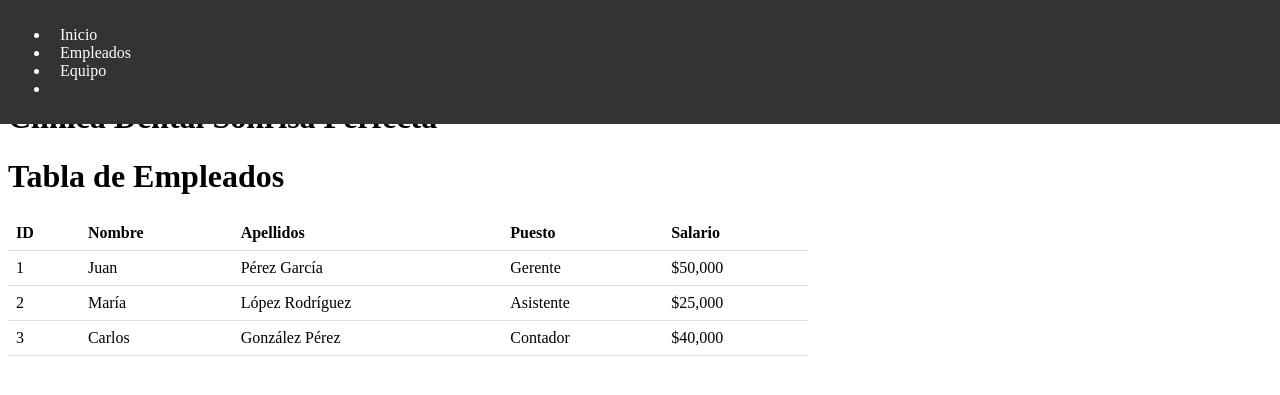
After one commit to Pablocce/proyecto_tfg, a Flask app: page /empleados in a window 1280 px wide. The commit adds this page. Shown: the top 395 px of the page. Run offline with Flask 2, Linux system fonts and the light colour scheme.

Commit message:
cambios hmtls

```diff
--- a/flask/project_master/app/app.py
+++ b/flask/project_master/app/app.py
@@ -12,6 +12,10 @@ def index():
 @app.route('/agenda')
 def agenda():
     return "<p> Diego tonto <p>"
+
+@app.route('/empleados')
+def empleados():
+    return render_template("empleados.html")
 
 @app.route('/pacientes')
 def servicios():
@@ -33,6 +37,6 @@ def pacientesCargarTabla():
 
 
 if __name__=='__main__':
-    app.run(debug =True, host='0.0.0.0', port=8000)
+    app.run(host='0.0.0.0', port=8000)
     #el atributo debug mode sirve para definir el tipo de depuración,
     #si es true podremos modificar el código sin reiniciar el script
--- a/flask/project_master/app/static/css/style.css
+++ b/flask/project_master/app/static/css/style.css
@@ -1,95 +1,25 @@
-/* Estilos para el encabezado */
-header {
-    background-color: #ffffff;
-    box-shadow: 0 2px 4px rgba(0, 0, 0, 0.1);
+/* Estilos de la barra de navegación */
+nav {
+  background-color: #333;
+  color: #fff;
   display: flex;
   justify-content: space-between;
-    padding: 10px 20px;
+  align-items: center;
+  padding: 10px;
   position: fixed;
   top: 0;
-    width: 100%;
+  left: 0;
+  right: 0;
   z-index: 1;
 }
-
-header h1 {
-    font-size: 24px;
+nav h1 {
   margin: 0;
 }
-
-header nav ul {
-    list-style: none;
-    margin: 0;
-    padding: 0;
+nav a {
+  color: #fff;
+  text-decoration: none;
+  margin-left: 10px;
 }
-
-header nav ul li {
-    display: inline-block;
+body {
+  padding-top: 70px; /* Ajuste para evitar que el contenido se solape con la barra */
 }
-
-  header nav ul li a {
-    color: #000;
-    font-size: 16px;
-    padding: 10px;
-    text-decoration: none;
-  }
-
-  header nav ul li a:hover {
-    background-color: #f2f2f2;
-  }
-
-  /* Estilos para el contenido principal */
-  main {
-    margin-top: 80px;
-  }
-
-  section {
-    margin-bottom: 40px;
-  }
-
-  h2 {
-    font-size: 24px;
-    margin-bottom: 20px;
-  }
-
-  ul {
-    list-style: none;
-    margin: 0;
-    padding: 0;
-  }
-
-  ul li:before {
-    content: "\2022";
-    color: #4CAF50;
-    font-weight: bold;
-    display: inline-block;
-    width: 1em;
-    margin-left: -1em;
-  }
-
-  a {
-    background-color: #4CAF50;
-    color: #fff;
-    display: inline-block;
-    padding: 10px 20px;
-    text-decoration: none;
-  }
-
-  a:hover {
-    background-color: #3e8e41;
-  }
-
-  /* Estilos para el pie de página */
-  footer {
-    background-color: #f2f2f2;
-    padding: 10px 20px;
-    position: fixed;
-    bottom: 0;
-    width: 100%;
-  }
-
-  footer p {
-    margin: 0;
-    font-size: 14px;
-    color: #999;
-    text-align: center;
-  }
--- /dev/null
+++ b/flask/project_master/app/static/templates/empleados.html
@@ -0,0 +1,93 @@
+<!DOCTYPE html>
+<html lang="en">
+<head>
+    <meta charset="UTF-8">
+    <meta http-equiv="X-UA-Compatible" content="IE=edge">
+    <meta name="viewport" content="width=device-width, initial-scale=1.0">
+    <title>Empleados</title>
+    <!--<link rel="stylesheet" href="{{ url_for('static', filename='css/empleados.css') }}"> -->
+    <link rel="stylesheet" href='static/css/style.css'>
+
+    <style>
+		table {
+			border-collapse: collapse;
+			width: 100%;
+			max-width: 800px;
+		}
+
+		th, td {
+			padding: 8px;
+			text-align: left;
+			border-bottom: 1px solid #ddd;
+		}
+
+		tr:hover {
+			background-color: #f5f5f5;
+		}
+
+		@media screen and (max-width: 600px) {
+			table {
+				width: 100%;
+			}
+			th, td {
+				display: block;
+			}
+			th {
+				text-align: center;
+			}
+			td {
+				text-align: center;
+			}
+		}
+	</style>
+</head>
+<body>
+    <header>
+        <h1>Clínica Dental Sonrisa Perfecta</h1>
+        <nav>
+        <ul>
+            <li><a href="#">Inicio</a></li>
+            <li><a href="empleados">Empleados</a></li>
+            <li><a href="#">Equipo</a></li>
+            <li>                            </li>
+        </ul>
+        </nav>
+    </header>
+    <h1>Tabla de Empleados</h1>
+	<table>
+		<thead>
+			<tr>
+				<th>ID</th>
+				<th>Nombre</th>
+				<th>Apellidos</th>
+				<th>Puesto</th>
+				<th>Salario</th>
+			</tr>
+		</thead>
+		<tbody>
+			<tr>
+				<td>1</td>
+				<td>Juan</td>
+				<td>Pérez García</td>
+				<td>Gerente</td>
+				<td>$50,000</td>
+			</tr>
+			<tr>
+				<td>2</td>
+				<td>María</td>
+				<td>López Rodríguez</td>
+				<td>Asistente</td>
+				<td>$25,000</td>
+			</tr>
+			<tr>
+				<td>3</td>
+				<td>Carlos</td>
+				<td>González Pérez</td>
+				<td>Contador</td>
+				<td>$40,000</td>
+			</tr>
+			<!-- Agrega aquí más filas con información de empleados -->
+		</tbody>
+	</table>
+</body>
+</html>
```
Also changed, not shown: flask/project_master/app/static/css/empleados.css (added, +95 -0 lines), flask/project_master/app/static/templates/index.html (renamed from flask/project_master/app/templates/index.html, +16 -12 lines), flask/project_master/app/static/templates/pacientes.html (added, +47 -0 lines), flask/project_master/app/static/templates/prueba.html (added, +136 -0 lines), flask/project_master/app/templates/pacientes.html (deleted, +0 -21 lines), flask/project_master/app/static/templates/servicios.html (renamed from flask/project_master/app/templates/servicios.html). Lines whose indentation alone changed are shown as unchanged.
